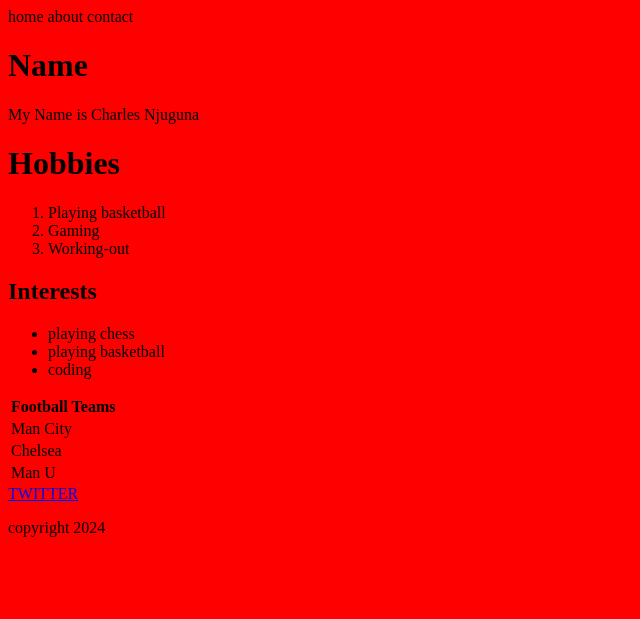
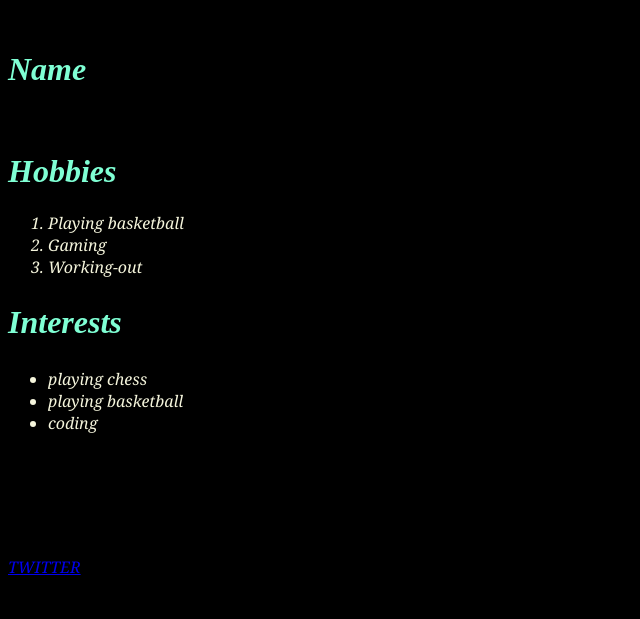
Before and after one commit to CharlesRyan01/html_css, a plain HTML site: page index.html in a window 1280 px wide. Shown: the whole page, without its empty margins (0-640 px from the left). Drawn offline with Linux system fonts and the light colour scheme.

Commit message:
Portfolio-Website

```diff
--- a/style.css
+++ b/style.css
@@ -1,3 +1,20 @@
 *{
-    background-color: red;
+    background-color:black;
+    font-style: italic;
+    font-family: Georgia, 'Times New Roman', Times, serif;
+
 }
+h1 {
+    font-size: xx-large;
+    font-style: italic;
+    font-family: 'Times New Roman', Times, serif;
+    text-underline-position: below;
+    color: aquamarine;
+
+
+}
+li{
+    font-size: medium;
+    font-style: inherit;
+    color: beige;
+}
```
